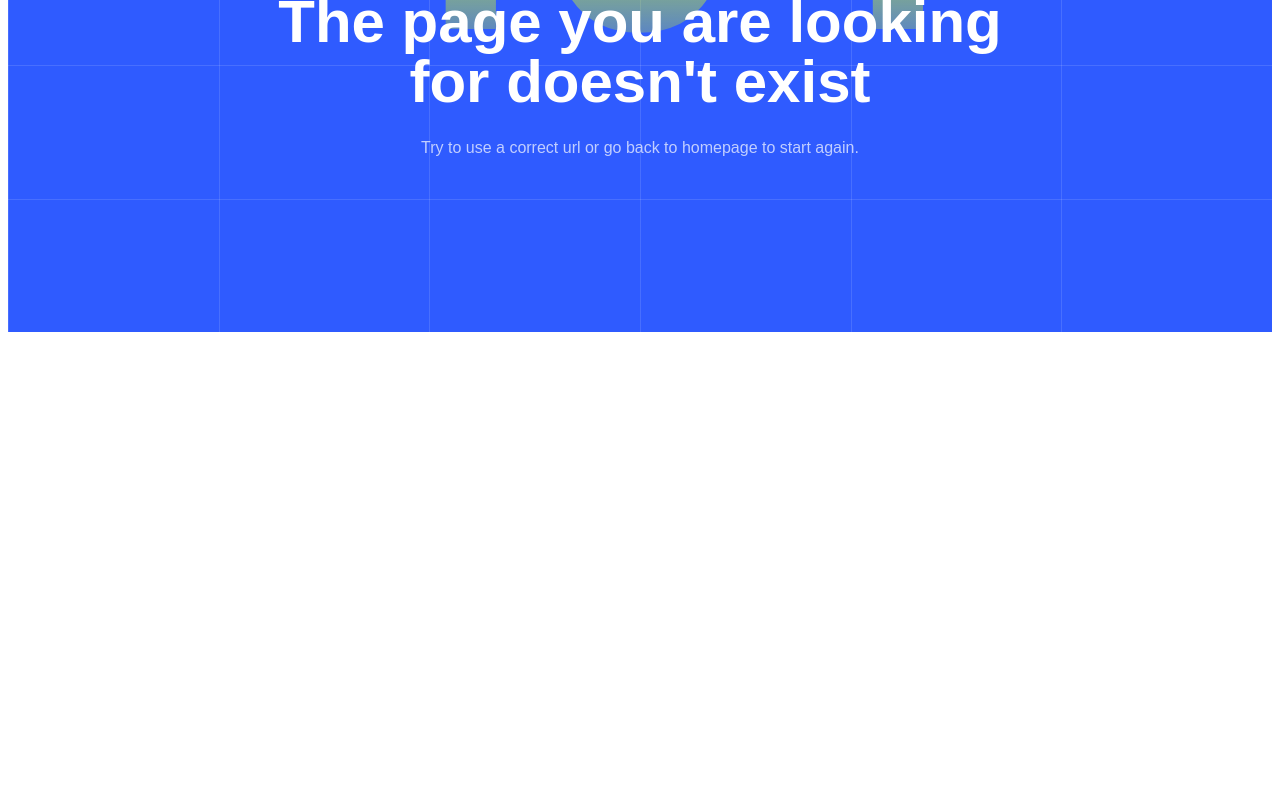
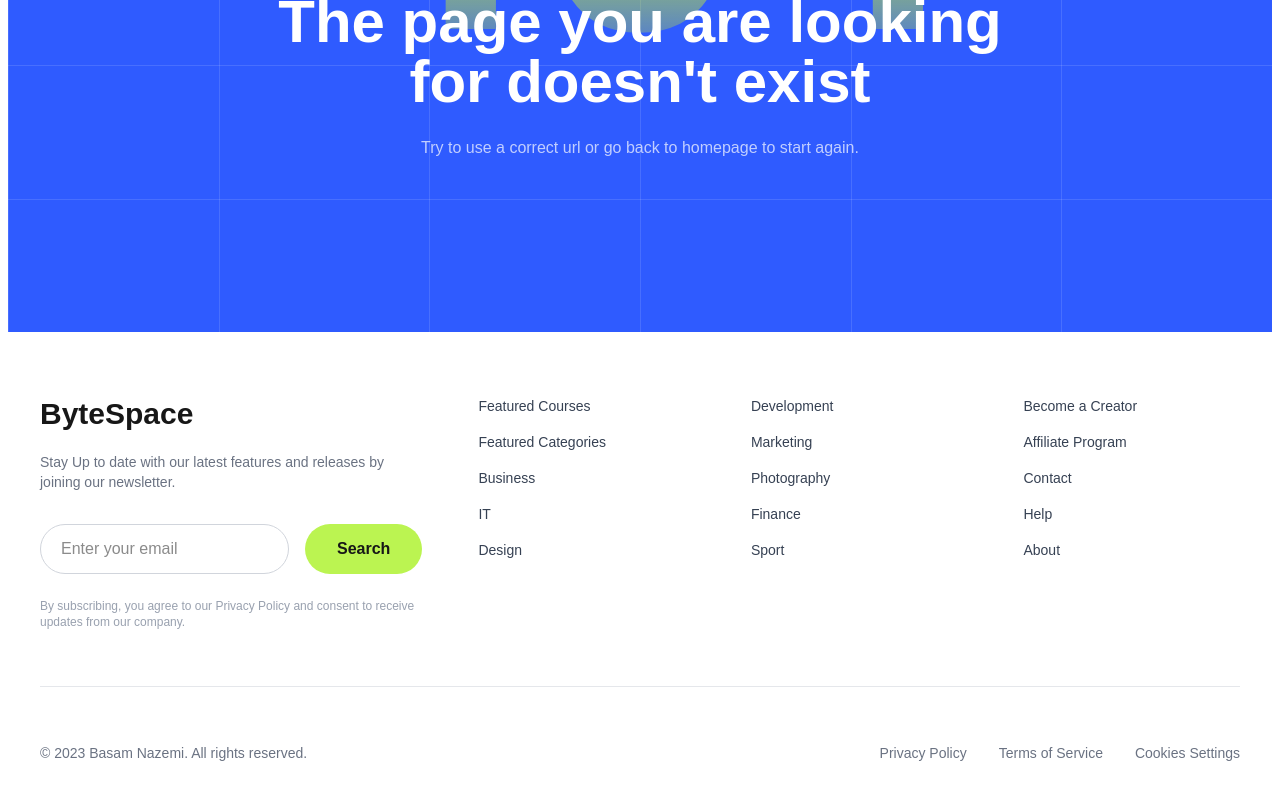
Before and after one commit to meti-farsi/basam, a Next.js app in the folder frontend/: page / in a window 1280 px wide. Before the commit this address had no page. Shown: the part 468-1268 px from the top of the page. Before the commit the page ends 928 px from the top, so only its background shows below. Built offline with nearby package versions, Linux system fonts and the light colour scheme.

Commit message:
Adding final Footer

```diff
--- a/frontend/components/Footer.tsx
+++ b/frontend/components/Footer.tsx
@@ -1,10 +1,116 @@
-export default function Foter() {
-    return (
-        <footer className="bg-[#FFFFFF]">
-        <div className="mx-auto max-w-7xl px-8 py-16">
+import Link from "next/link";
 
+const courseLinks = [
+  "Featured Courses",
+  "Featured Categories",
+  "Business",
+  "IT",
+  "Design",
+];
+
+const categoryLinks = [
+  "Development",
+  "Marketing",
+  "Photography",
+  "Finance",
+  "Sport",
+];
+
+const companyLinks = [
+  "Become a Creator",
+  "Affiliate Program",
+  "Contact",
+  "Help",
+  "About",
+];
+
+export default function Footer() {
+  return (
+    <footer className="bg-white">
+      <div className="mx-auto max-w-7xl px-8 py-16">
+
+        <div className="grid gap-14 lg:grid-cols-[1.5fr_1fr_1fr_1fr]">
+
+          <div>
+            <Link href="/" className="text-3xl font-bold">
+              ByteSpace
+            </Link>
+
+            <p className="mt-5 max-w-md text-sm text-gray-500">
+              Stay Up to date with our latest features and releases by joining
+              our newsletter.
+            </p>
+
+            <form className="mt-8 flex max-w-md gap-4">
+              <input
+                type="email"
+                placeholder="Enter your email"
+                className="flex-1 rounded-full border border-gray-300 px-5 py-3 outline-none focus:border-lime-400"
+              />
+
+              <button
+                type="submit"
+                className="rounded-full bg-lime-300 px-8 font-semibold transition hover:bg-lime-400"
+              >
+                Search
+              </button>
+            </form>
+
+            <p className="mt-6 max-w-md text-xs text-gray-400">
+              By subscribing, you agree to our Privacy Policy and consent to
+              receive updates from our company.
+            </p>
+          </div>
+          <div className="space-y-4">
+            {courseLinks.map((item) => (
+              <Link
+                key={item}
+                href="#"
+                className="block text-sm text-gray-700 transition hover:text-black"
+              >
+                {item}
+              </Link>
+            ))}
+          </div>
+
+          <div className="space-y-4">
+            {categoryLinks.map((item) => (
+              <Link
+                key={item}
+                href="#"
+                className="block text-sm text-gray-700 transition hover:text-black"
+              >
+                {item}
+              </Link>
+            ))}
+          </div>
+
+          <div className="space-y-4">
+            {companyLinks.map((item) => (
+              <Link
+                key={item}
+                href="#"
+                className="block text-sm text-gray-700 transition hover:text-black"
+              >
+                {item}
+              </Link>
+            ))}
+          </div>
         </div>
-        </footer>
-);
 
+        <div className="my-14 h-px bg-gray-200" />
+
+        <div className="flex flex-col items-center justify-between gap-4 text-sm text-gray-500 md:flex-row">
+
+          <p>© 2023 Basam Nazemi. All rights reserved.</p>
+
+          <div className="flex gap-8">
+            <Link href="#">Privacy Policy</Link>
+            <Link href="#">Terms of Service</Link>
+            <Link href="#">Cookies Settings</Link>
+          </div>
+        </div>
+      </div>
+    </footer>
+  );
 }
```
